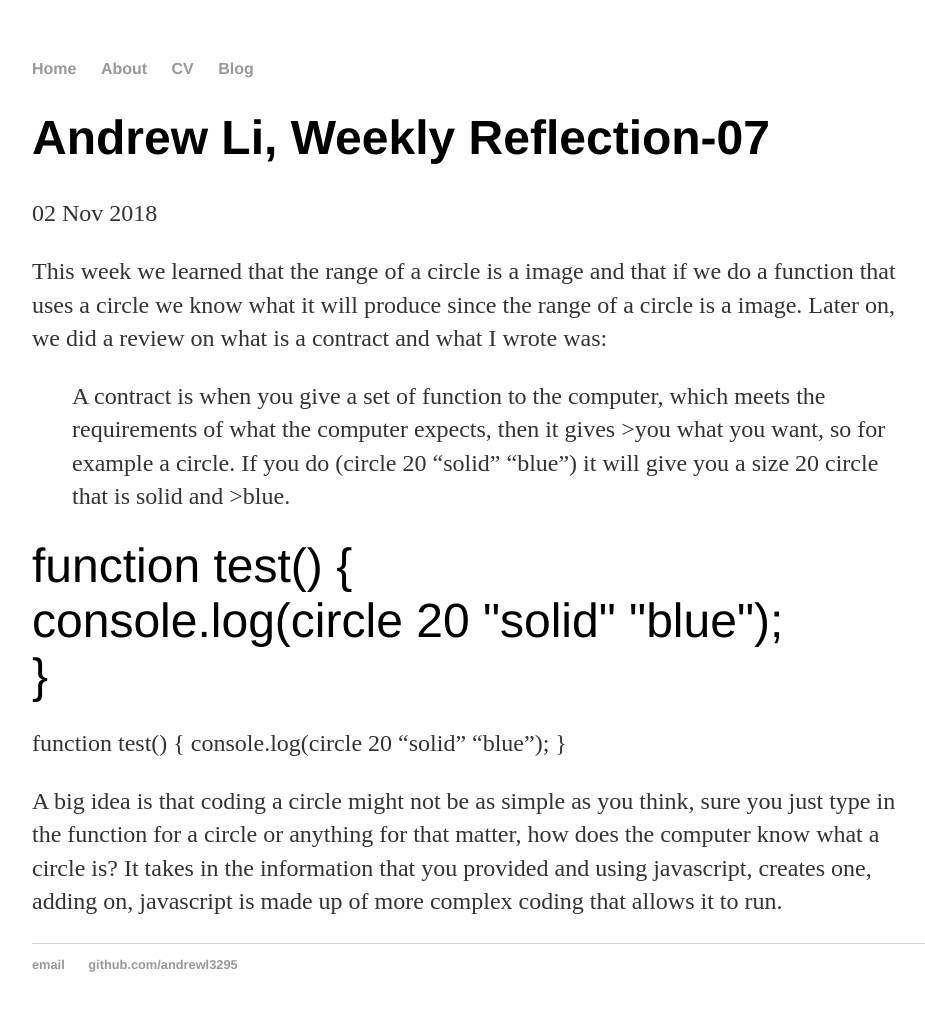
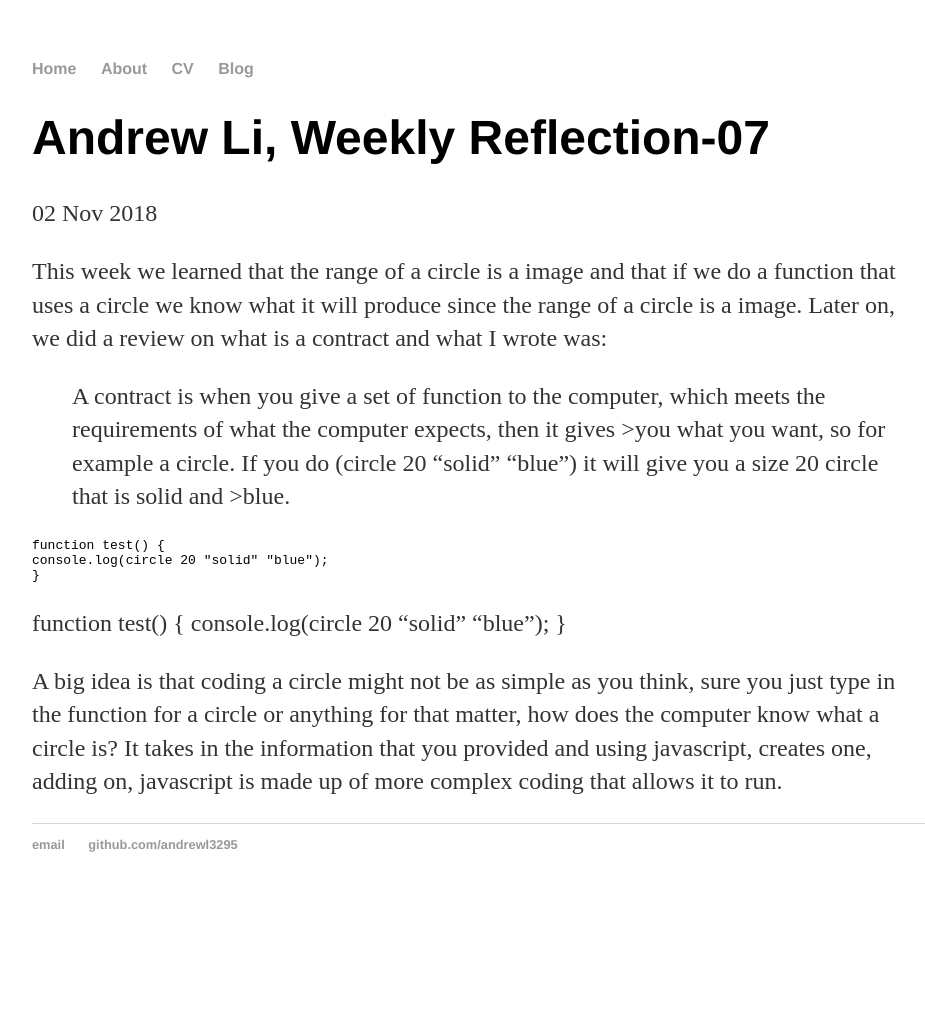
Before and after one commit to Andrewl3295/Andrewl3295.github.io, a Jekyll site: the page built from _posts/2018-11-02-Weekly-Reflection-07.md, in a window 1280 px wide. Shown: the whole page, without its empty margins (160-1085 px from the left). Built offline with Jekyll 4.4.1, drawn with Linux system fonts in a browser that asks for light colours; after the commit the page ends 912 px from its top, so only the background shows below that.

Commit message:
Update main.css

```diff
--- a/css/main.css
+++ b/css/main.css
@@ -41,8 +41,3 @@ ul.posts {
 ul.posts li {
     list-style: none;
 }
-
-code {
-      font-size: 3em;
-    font-family:'Helvetica', 'Impact', 'Sans-Serif';
-}
```
